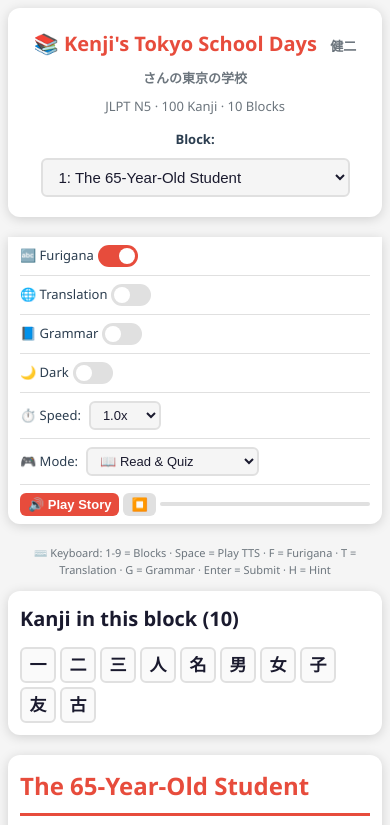
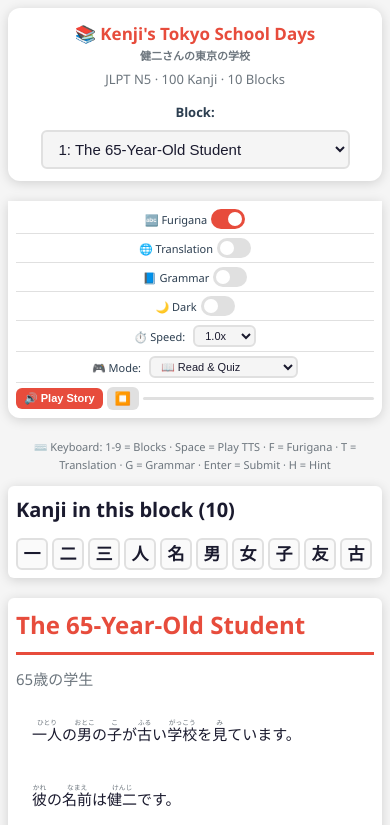
Before and after one commit to ACG-Applications/japanese-N5-reader, a plain HTML site: page index.html in a window 390 px wide. Shown: the top 825 px of the page. Drawn offline with Linux system fonts and the light colour scheme.

Commit message:
Update style.css

```diff
--- a/style.css
+++ b/style.css
@@ -119,6 +119,7 @@ body {
   padding: var(--spacing-xl);
   transition: background var(--transition-base), color var(--transition-base);
   line-height: 1.6;
+  min-width: 320px;
 }
 
 h1, h2, h3, h4, h5, h6 {
@@ -166,7 +167,6 @@ a:hover {
   align-items: center;
   justify-content: space-between;
   gap: var(--spacing-md);
-  /* Ensure header doesn't overlap with sticky bar */
   position: relative;
   z-index: 99;
 }
@@ -209,6 +209,7 @@ a:hover {
   font-size: var(--font-base);
   cursor: pointer;
   transition: border-color var(--transition-fast);
+  max-width: 280px;
 }
 
 #block-selector:hover {
@@ -240,12 +241,6 @@ a:hover {
   transition: box-shadow 0.3s ease, background 0.3s ease, border-radius 0.3s ease;
 }
 
-/* =============================================================
-   STICKY CONTROLS - Add shadow when sticky
-   START OF STICKY CONTROLS SECTION
-   ============================================================= */
-
-/* Add a subtle shadow when sticky */
 .controls-bar.is-sticky {
   box-shadow: 0 4px 20px rgba(0, 0, 0, 0.2);
   border-radius: 0 0 var(--radius) var(--radius);
@@ -254,10 +249,6 @@ a:hover {
 body.dark-mode .controls-bar.is-sticky {
   box-shadow: 0 4px 20px rgba(0, 0, 0, 0.5);
 }
-
-/* =============================================================
-   END OF STICKY CONTROLS SECTION
-   ============================================================= */
 
 .controls-group {
   display: flex;
@@ -368,6 +359,7 @@ body.dark-mode .controls-bar.is-sticky {
   cursor: pointer;
   transition: all var(--transition-fast);
   text-decoration: none;
+  white-space: nowrap;
 }
 
 .btn-primary {
@@ -429,6 +421,8 @@ body.dark-mode .controls-bar.is-sticky {
   display: flex;
   align-items: center;
   gap: var(--spacing-xs);
+  flex: 1;
+  min-width: 200px;
 }
 
 .tts-controls .btn {
@@ -442,7 +436,7 @@ body.dark-mode .controls-bar.is-sticky {
 
 .tts-progress-bar {
   flex: 1;
-  min-width: 100px;
+  min-width: 60px;
   height: 4px;
   background: var(--border-light);
   border-radius: 2px;
@@ -572,6 +566,7 @@ body.dark-mode @keyframes pulse-highlight {
   line-height: 1.8;
   margin-bottom: var(--spacing-xs);
   color: var(--text-primary);
+  word-wrap: break-word;
 }
 
 .sentence .japanese ruby {
@@ -618,7 +613,6 @@ body.dark-mode @keyframes pulse-highlight {
    GRAMMAR PATTERN HIGHLIGHTING (COLORS)
    ────────────────────────────────────────────────────────────── */
 
-/* Pattern colors from grammar-patterns.js */
 .pattern-g1 { border-color: #ff6b6b; }
 .pattern-g2 { border-color: #4ecdc4; }
 .pattern-g3 { border-color: #45b7d1; }
@@ -630,7 +624,6 @@ body.dark-mode @keyframes pulse-highlight {
 .pattern-g9 { border-color: #badc58; }
 .pattern-g10 { border-color: #dff9fb; }
 
-/* Pattern background highlights */
 .pattern-highlight.pattern-g1 { background: rgba(255, 107, 107, 0.15); }
 .pattern-highlight.pattern-g2 { background: rgba(78, 205, 196, 0.15); }
 .pattern-highlight.pattern-g3 { background: rgba(69, 183, 209, 0.15); }
@@ -717,11 +710,6 @@ body.dark-mode .pattern-highlight.pattern-g10 { background: rgba(223, 249, 251,
   border-left: 3px solid var(--info);
 }
 
-/* ──────────────────────────────────────────────────────────────
-   HINT TOGGLE STYLING
-   ────────────────────────────────────────────────────────────── */
-
-/* Hint toggle styling */
 .feedback-area.hint-visible {
   display: block !important;
   background: var(--info-bg);
@@ -747,7 +735,6 @@ body.dark-mode .feedback-area.hint-visible {
   background: #2176bd;
 }
 
-/* Feedback area transitions */
 .feedback-area {
   transition: all 0.3s ease;
   display: none;
@@ -765,7 +752,6 @@ body.dark-mode .feedback-area.hint-visible {
   to { opacity: 1; transform: translateY(0); }
 }
 
-/* Quiz option hover improvements */
 .option {
   transition: all 0.2s ease;
 }
@@ -779,7 +765,6 @@ body.dark-mode .feedback-area.hint-visible {
   font-weight: 600;
 }
 
-/* Question text styling */
 .question-text p {
   font-size: var(--font-md);
   line-height: 1.8;
@@ -791,7 +776,6 @@ body.dark-mode .feedback-area.hint-visible {
   margin-top: var(--spacing-xs);
 }
 
-/* Quiz actions spacing */
 .quiz-actions {
   display: flex;
   flex-wrap: wrap;
@@ -803,7 +787,6 @@ body.dark-mode .feedback-area.hint-visible {
   min-width: 120px;
 }
 
-/* Options */
 .options-container {
   display: flex;
   flex-direction: column;
@@ -863,15 +846,6 @@ body.dark-mode .feedback-area.hint-visible {
   cursor: not-allowed;
 }
 
-/* Quiz Actions */
-.quiz-actions {
-  display: flex;
-  flex-wrap: wrap;
-  gap: var(--spacing-sm);
-  margin-top: var(--spacing-md);
-}
-
-/* Feedback Area */
 .feedback-area {
   margin-top: var(--spacing-md);
   padding: var(--spacing-md) var(--spacing-lg);
@@ -912,7 +886,6 @@ body.dark-mode .feedback-area.error { color: #ff6b6b; }
 body.dark-mode .feedback-area.warning { color: #ffd700; }
 body.dark-mode .feedback-area.info { color: #87ceeb; }
 
-/* Quiz Complete */
 .quiz-complete {
   text-align: center;
   padding: var(--spacing-xl);
@@ -1066,7 +1039,6 @@ body.dark-mode .feedback-area.info { color: #87ceeb; }
   color: var(--text-secondary);
 }
 
-/* Grammar confidence badge */
 .grammar-confidence {
   font-size: var(--font-xs);
   padding: 2px 8px;
@@ -1350,54 +1322,78 @@ body.dark-mode .progress-bar span {
 }
 
 /* ──────────────────────────────────────────────────────────────
-   RESPONSIVE DESIGN
-   ────────────────────────────────────────────────────────────── */
-
-@media (max-width: 900px) {
+   RESPONSIVE DESIGN - FIXED
+   ────────────────────────────────────────────────────────────── */
+
+/* Desktop first - no changes needed */
+
+/* Tablets and smaller desktops */
+@media (max-width: 1024px) {
   body {
     padding: var(--spacing-md);
   }
 
+  .app-header {
+    flex-direction: row;
+    flex-wrap: wrap;
+  }
+
   .controls-bar {
-    flex-direction: column;
-    align-items: stretch;
-    gap: var(--spacing-sm);
+    padding: var(--spacing-sm) var(--spacing-md);
   }
 
   .controls-group {
-    border-right: none;
-    padding-right: 0;
-    border-bottom: 1px solid var(--border-light);
-    padding-bottom: var(--spacing-sm);
-  }
-
-  .controls-group:last-child {
-    border-bottom: none;
-    padding-bottom: 0;
-  }
-
-  .game-options {
-    grid-template-columns: 1fr;
+    padding-right: var(--spacing-md);
+  }
+}
+
+/* Tablets */
+@media (max-width: 768px) {
+  body {
+    padding: var(--spacing-md);
   }
 
   .app-header {
     flex-direction: column;
     align-items: stretch;
     text-align: center;
+    padding: var(--spacing-md);
+  }
+
+  .app-header h1 {
+    font-size: var(--font-lg);
   }
 
   .block-selector-wrapper {
     justify-content: center;
   }
-}
-
-@media (max-width: 600px) {
-  body {
+
+  #block-selector {
+    max-width: 100%;
+  }
+
+  .controls-bar {
+    flex-direction: row;
+    flex-wrap: wrap;
+    justify-content: center;
     padding: var(--spacing-sm);
-  }
-
-  .app-header h1 {
-    font-size: var(--font-lg);
+    gap: var(--spacing-sm);
+  }
+
+  .controls-group {
+    border-right: none;
+    padding-right: 0;
+    padding-bottom: var(--spacing-sm);
+    border-bottom: 1px solid var(--border-light);
+  }
+
+  .controls-group:last-child {
+    border-bottom: none;
+    padding-bottom: 0;
+  }
+
+  .game-options {
+    grid-template-columns: 1fr;
   }
 
   .story-container,
@@ -1415,16 +1411,152 @@ body.dark-mode .progress-bar span {
     grid-template-columns: repeat(2, 1fr);
   }
 
-  .game-options {
-    grid-template-columns: 1fr;
-  }
-
   .tts-controls {
+    flex: 1 1 100%;
+    justify-content: center;
+  }
+
+  .tts-progress-bar {
+    min-width: 80px;
+  }
+
+  .grammar-header {
+    flex-direction: column;
+    align-items: flex-start;
+  }
+}
+
+/* Mobile phones */
+@media (max-width: 480px) {
+  body {
+    padding: var(--spacing-sm);
+  }
+
+  .app-header h1 {
+    font-size: var(--font-md);
+  }
+
+  .app-header .subtitle {
+    display: block;
+    margin-left: 0;
+    font-size: var(--font-xs);
+  }
+
+  .controls-bar {
+    flex-direction: column;
+    align-items: stretch;
+    gap: var(--spacing-xs);
+    padding: var(--spacing-sm);
+    border-radius: 0 0 var(--radius) var(--radius);
+  }
+
+  .controls-bar.is-sticky {
+    border-radius: 0;
+  }
+
+  .controls-group {
     flex-wrap: wrap;
-  }
-
-  .tts-progress-bar {
+    justify-content: center;
+    border-bottom: 1px solid var(--border-light);
+    padding-bottom: var(--spacing-xs);
+    padding-right: 0;
+  }
+
+  .controls-group label {
+    font-size: var(--font-xs);
+  }
+
+  .controls-group:last-child {
+    border-bottom: none;
+    padding-bottom: 0;
+  }
+
+  .toggle-switch {
+    width: 34px;
+    height: 20px;
+  }
+
+  .toggle-slider::before {
+    height: 14px;
+    width: 14px;
+    left: 3px;
+    bottom: 3px;
+  }
+
+  .toggle-switch input:checked + .toggle-slider::before {
+    transform: translateX(14px);
+  }
+
+  #tts-speed,
+  #mode-selector {
+    font-size: var(--font-xs);
+    padding: 2px 6px;
+  }
+
+  .btn {
+    font-size: var(--font-xs);
+    padding: var(--spacing-xs) var(--spacing-sm);
+  }
+
+  .btn-sm {
+    font-size: var(--font-xs);
+    padding: 2px 8px;
+  }
+
+  #tts-play {
     min-width: 60px;
+    font-size: var(--font-xs);
+  }
+
+  .story-container,
+  .quiz-container,
+  .grammar-container,
+  .game-container,
+  .progress-display,
+  .stats-display,
+  .kanji-section {
+    padding: var(--spacing-sm);
+    border-radius: var(--radius-sm);
+  }
+
+  .sentence .japanese {
+    font-size: var(--font-base);
+  }
+
+  .sentence .japanese rt {
+    font-size: 0.45em;
+  }
+
+  .sentence .translation {
+    font-size: var(--font-sm);
+    padding-left: var(--spacing-sm);
+  }
+
+  .kanji-grid {
+    gap: var(--spacing-xs);
+  }
+
+  .kanji-item {
+    width: 32px;
+    height: 32px;
+    font-size: var(--font-md);
+  }
+
+  .options-container {
+    gap: var(--spacing-xs);
+  }
+
+  .option {
+    padding: var(--spacing-xs) var(--spacing-sm);
+  }
+
+  .option label {
+    font-size: var(--font-base);
+  }
+
+  .option input[type="radio"] {
+    width: 16px;
+    height: 16px;
   }
 
   .quiz-actions {
@@ -1434,64 +1566,107 @@ body.dark-mode .progress-bar span {
   .quiz-actions .btn {
     width: 100%;
     justify-content: center;
-  }
-
-  .options-container {
+    min-width: unset;
+  }
+
+  .stats-grid {
+    grid-template-columns: 1fr 1fr;
     gap: var(--spacing-xs);
   }
 
-  .option {
-    padding: var(--spacing-xs) var(--spacing-sm);
-  }
-
-  .sentence .japanese {
+  .stat-item {
+    padding: var(--spacing-xs);
+  }
+
+  .stat-value {
+    font-size: var(--font-lg);
+  }
+
+  .stat-label {
+    font-size: var(--font-xs);
+  }
+
+  .game-options {
+    grid-template-columns: 1fr;
+  }
+
+  .game-option {
+    padding: var(--spacing-sm);
+    font-size: var(--font-sm);
+  }
+
+  .game-sentence {
+    padding: var(--spacing-sm);
+  }
+
+  .game-sentence .sentence-jp {
+    font-size: var(--font-md);
+  }
+
+  .grammar-item {
+    padding: var(--spacing-sm);
+  }
+
+  .grammar-title {
     font-size: var(--font-base);
   }
 
-  .sentence .japanese rt {
-    font-size: 0.5em;
-  }
-
-  .kanji-grid {
-    gap: var(--spacing-xs);
-  }
-
-  .kanji-item {
-    width: 36px;
-    height: 36px;
-    font-size: var(--font-md);
+  .grammar-explanation {
+    font-size: var(--font-sm);
   }
 
   .score-circle {
-    width: 80px;
-    height: 80px;
+    width: 60px;
+    height: 60px;
   }
 
   .score-number {
     font-size: var(--font-xl);
   }
 
-  .grammar-header {
+  .tts-progress-bar {
+    min-width: 50px;
+    height: 3px;
+  }
+
+  .progress-bar {
+    height: 18px;
+  }
+
+  .progress-bar span {
+    font-size: var(--font-xs);
+  }
+
+  .question-text p {
+    font-size: var(--font-base);
+  }
+
+  .question-number {
+    font-size: var(--font-xs);
+  }
+
+  footer {
+    font-size: var(--font-xs);
+    padding: var(--spacing-sm);
+  }
+
+  .grammar-sentence-item {
+    padding: var(--spacing-sm);
+  }
+
+  .grammar-breakdown {
+    flex-direction: column;
+    gap: var(--spacing-xs);
+  }
+
+  .grammar-sentence-pattern {
     flex-direction: column;
     align-items: flex-start;
   }
 
-  /* =============================================================
-     STICKY CONTROLS - Mobile Responsive
-     START OF STICKY CONTROLS SECTION
-     ============================================================= */
-  .controls-bar {
-    padding: var(--spacing-sm) var(--spacing-md);
-    gap: var(--spacing-sm);
-    border-radius: 0 0 var(--radius) var(--radius);
-  }
-
-  .controls-bar.is-sticky {
-    border-radius: 0;
-  }
-  /* =============================================================
-     END OF STICKY CONTROLS SECTION
-     ============================================================= */
+  .grammar-sentence-number {
+    font-size: var(--font-xs);
+  }
 }
 
 /* ──────────────────────────────────────────────────────────────
```
